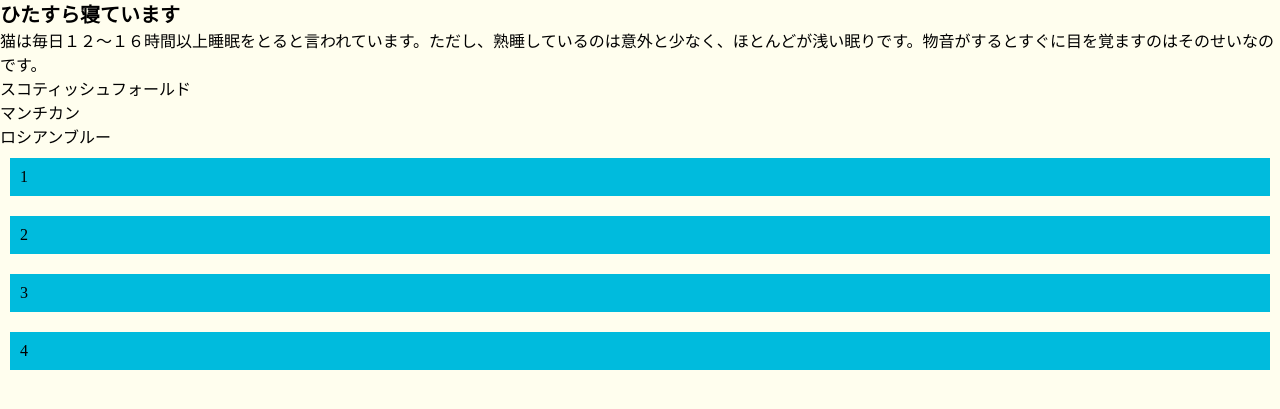
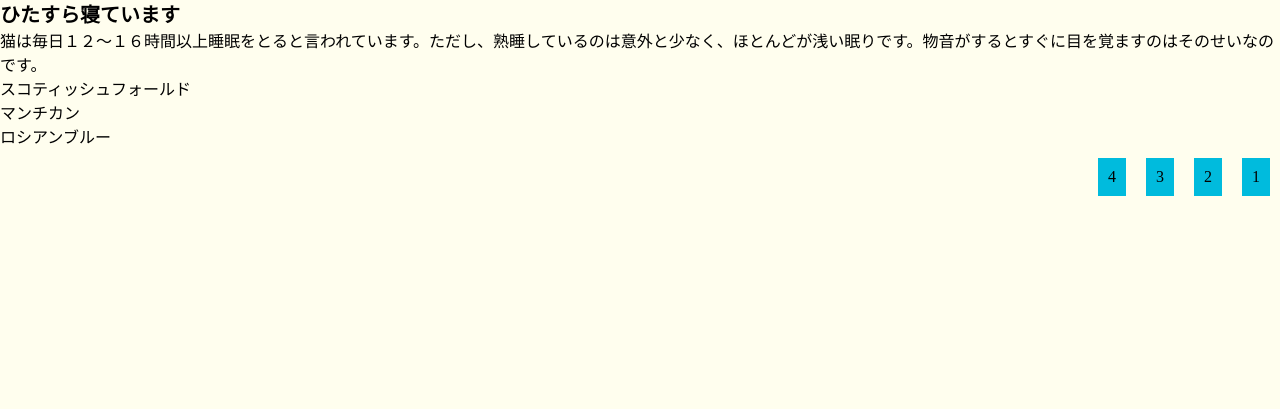
Before and after one commit to nayudesu/HTML-CSS-practice, a plain HTML site: page design.html in a window 1280 px wide. Shown: the part 77-486 px from the top of the page. Drawn offline with Linux system fonts and the light colour scheme.

Commit message:
row-reverse

```diff
--- a/design.css
+++ b/design.css
@@ -44,7 +44,7 @@ h2 {
 
 .container {
   display: flex;/* 親要素に記載 flex=横並び */
-  flex-direction: column;
+  flex-direction: row-reverse;
   /*  flex-direction=子要素の並びを指定　*/
-  /*  column=上から下に縦並び　column-reverse=下から上に縦並び　row=左から右に横並び　*/
+  /*  column=上から下に縦並び　column-reverse=下から上に縦並び　row=左から右に横並び　row-reverse=右から左に横並び　*/
 }
```
